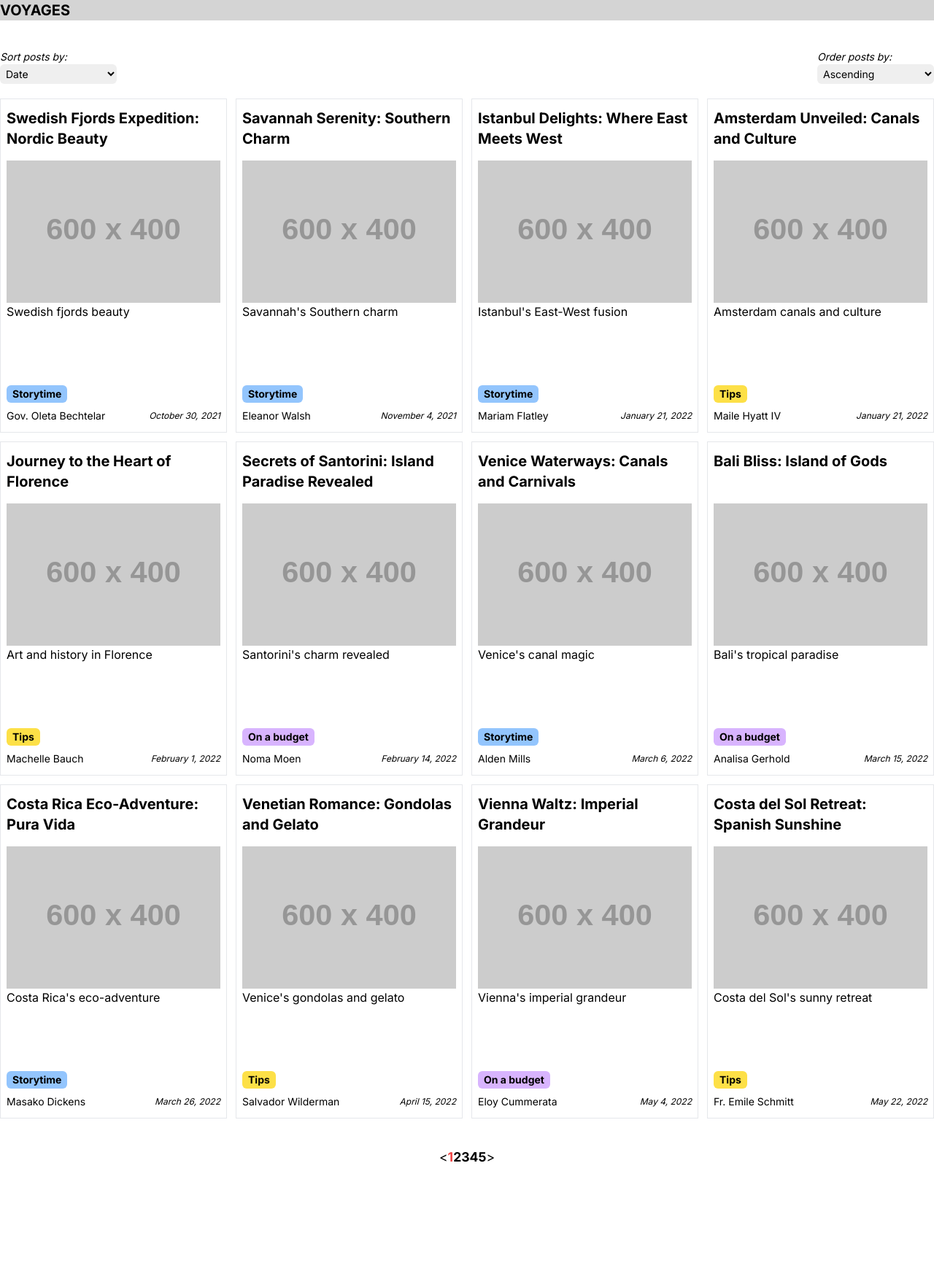
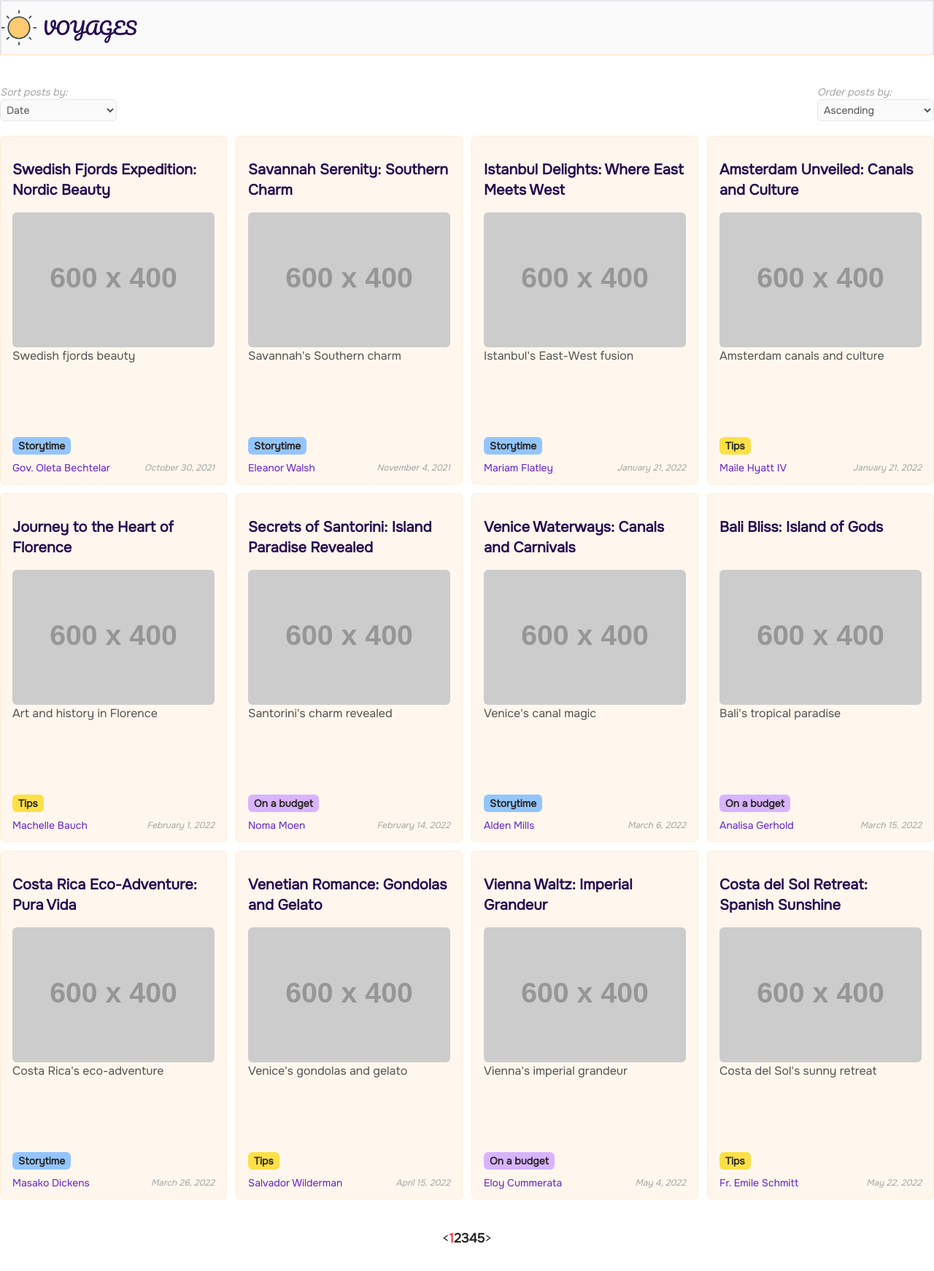
Before and after one commit to ad9311/voyages, a Next.js app: page / in a window 1280 px wide. Shown: the top 1742 px of the page at 73% size. Built offline with nearby package versions, Linux system fonts and the light colour scheme.

Commit message:
Improve styles overall

```diff
--- a/app/globals.css
+++ b/app/globals.css
@@ -1,13 +1,25 @@
 @tailwind base;
 @tailwind components;
 @tailwind utilities;
+
+* {
+	@apply transition-all ease-in-out duration-300;
+}
+
+body {
+	@apply text-stone-800;
+}
 
 main {
   @apply mt-10 pb-40 mx-auto container px-2 sm:px-0;
 }
 
+.form label {
+	@apply text-neutral-400;
+}
+
 .form select {
-	@apply p-1 min-w-[10rem] rounded-md;
+	@apply p-1 min-w-[10rem] rounded-md border bg-neutral-50 text-neutral-600;
 }
 
 /* Taken from https://cssload.net/en/spinners/4 */
@@ -21,7 +33,7 @@ main {
 	width: 49px;
 	height: 49px;
 	margin: 0 auto;
-	border: 3px solid rgb(183, 0, 255);
+	border: 3px solid #621ec9;
 	border-radius: 50%;
 	border-left-color: transparent;
 	border-right-color: transparent;
--- a/app/layout.tsx
+++ b/app/layout.tsx
@@ -1,9 +1,9 @@
 import type { Metadata } from 'next';
-import { Inter } from 'next/font/google';
+import { Onest } from 'next/font/google';
 import './globals.css';
 import Navbar from './layout_components/Navbar';
 
-const inter = Inter({ subsets: ['latin'] });
+const onest = Onest({ subsets: ['latin'], weight: '400' });
 
 export const metadata: Metadata = {
   title: 'Voyages',
@@ -13,7 +13,7 @@ export const metadata: Metadata = {
 function RootLayout({ children }: { children: React.ReactNode }) {
   return (
     <html lang="en">
-      <body className={inter.className}>
+      <body className={onest.className}>
         <Navbar />
         {children}
       </body>
--- a/app/layout_components/Navbar.tsx
+++ b/app/layout_components/Navbar.tsx
@@ -1,8 +1,20 @@
+import Image from 'next/image';
+import Link from 'next/link';
+import { Pacifico } from 'next/font/google';
+
+const pacifico = Pacifico({ subsets: ['latin-ext'], weight: '400' });
+
 function Navbar() {
   return (
-    <div className="bg-neutral-300">
-      <div className="mx-auto container px-2 sm:px-0">
-        <h1 className="text-xl font-bold">VOYAGES</h1>
+    <div className="bg-neutral-50 border-2 border-b-orange-100">
+      <div className="my-3 flex items-center mx-auto container px-2 sm:px-0">
+        <Image className="w-12 mr-2" src="/voyages.svg" width={10} height={10} alt="voyages_icon" />
+        <Link href="/">
+          <h1
+            className={`text-2xl text-primary-dark hover:text-primary font-bold ${pacifico.className}`}>
+            VOYAGES
+          </h1>
+        </Link>
       </div>
     </div>
   );
--- a/app/posts/PostPreview.tsx
+++ b/app/posts/PostPreview.tsx
@@ -18,14 +18,21 @@ function PostPreview(props: PostProps) {
   }
 
   return (
-    <article className="h-full border px-2 py-3 grid sm:grid-rows-5 xl:grid-rows-6">
+    <article className="h-full border border-orange-100 bg-orange-50 hover:bg-orange-100 px-4 pt-8 pb-3 grid sm:grid-rows-5 xl:grid-rows-6 rounded-md">
       <Link href={`/posts/${props.id}`} className="h-fit">
-        <h2 className="text-xl font-bold">{props.title}</h2>
+        <h2 className="text-xl font-bold text-primary-dark hover:text-primary">{props.title}</h2>
       </Link>
       <div className="row-start-2 sm:row-span-3 xl:row-span-4">
-        {/* <img src={props.thumbnail} alt="Thumbnail" /> */}
-        <Image src={props.thumbnail} width={600} height={400} alt="thumbnail" />
-        <p>{props.description}</p>
+        <Link href={`/posts/${props.id}`} className="h-fit">
+          <Image
+            src={props.thumbnail}
+            width={600}
+            height={400}
+            alt="thumbnail"
+            className="rounded-md"
+          />
+          <p className="text-neutral-600">{props.description}</p>
+        </Link>
       </div>
       <div className="row-start-5 xl:row-start-6">
         <strong
@@ -36,8 +43,8 @@ function PostPreview(props: PostProps) {
           {props.category}
         </strong>
         <div className="mt-2 flex items-center justify-between">
-          <p className="text-sm">{props.author}</p>
-          <p className="italic text-xs" title={formatDateTime(props.publishedAt)}>
+          <p className="text-sm text-primary">{props.author}</p>
+          <p className="italic text-xs text-neutral-400" title={formatDateTime(props.publishedAt)}>
             {formatDate(props.publishedAt)}
           </p>
         </div>
--- a/app/posts/[id]/PostComment.tsx
+++ b/app/posts/[id]/PostComment.tsx
@@ -3,10 +3,12 @@ import React from 'react';
 
 function PostComment({ comment }: { comment: PostComment }) {
   return (
-    <div>
-      <p>{comment.author}</p>
-      <p>{comment.content}</p>
-    </div>
+    <>
+      <p className="italic font-bold text-primary-dark">{comment.author}:</p>
+      <div className="ml-5 px-3 py-4 border bg-white w-fit rounded-md">
+        <p>{comment.content}</p>
+      </div>
+    </>
   );
 }
 
--- a/app/posts/[id]/PostContent.tsx
+++ b/app/posts/[id]/PostContent.tsx
@@ -6,13 +6,19 @@ import PostComment from './PostComment';
 function PostContent(props: PostProps) {
   const mappedImageParagraphs = props.paragraphs.map((paragraph, index) => (
     <div key={`post-${props.id}-${index}`}>
-      <Image src={props.images[index]} width={1200} height={900} alt={`image ${index + 1}`} />
-      <p className="mt-2 mb-16 text-justify">{paragraph}</p>
+      <Image
+        className="rounded-md"
+        src={props.images[index]}
+        width={1200}
+        height={900}
+        alt={`image ${index + 1}`}
+      />
+      <p className="mt-2 px-5 mb-16 text-justify">&ensp;&ensp;{paragraph}</p>
     </div>
   ));
 
   const mappedComments = props.comments.map((comment, index) => (
-    <li key={`${comment.author}-${index}`}>
+    <li key={`${comment.author}-${index}`} className="mb-5">
       <PostComment comment={comment} />
     </li>
   ));
@@ -20,18 +26,22 @@ function PostContent(props: PostProps) {
   return (
     <>
       <article className="mt-5 max-w-[50rem] mx-auto">
-        <h2 className="text-2xl sm:text-3xl text-center font-bold">{props.title}</h2>
-        <h3 className="text-base sm:text-xl text-center">{props.description}</h3>
+        <h2 className="text-2xl sm:text-3xl text-center font-bold text-primary-dark">
+          {props.title}
+        </h2>
+        <h3 className="text-base sm:text-xl text-center text-neutral-600">{props.description}</h3>
         <div className="pl-5 mt-1 mb-10 flex items-center gap-3">
-          <p>{props.author}</p>
-          <p className="text-sm italic" title={formatDateTime(props.publishedAt)}>
+          <p className="text-secondary font-bold">{props.author}</p>
+          <p className="text-sm italic text-neutral-400" title={formatDateTime(props.publishedAt)}>
             {formatDate(props.publishedAt)}
           </p>
         </div>
         <div>{mappedImageParagraphs}</div>
       </article>
-      <h3 className="mt-10 text-xl font-bold">Comments:</h3>
-      <ul>{mappedComments}</ul>
+      <section className="mx-auto w-[60rem]">
+        <h3 className="mt-10 mb-2 text-xl font-bold">Comments:</h3>
+        <ul className="bg-neutral-50 border p-10 max-h-96 overflow-y-scroll">{mappedComments}</ul>
+      </section>
     </>
   );
 }
--- a/app/posts/[id]/page.tsx
+++ b/app/posts/[id]/page.tsx
@@ -25,7 +25,9 @@ async function PostContentPage({ params }: { params: Params }) {
   return (
     <main>
       <section>
-        <Link href="/" className="text-xl">
+        <Link
+          href="/"
+          className="px-5 py-2 text-xl text-secondary font-bold bg-neutral-50 hover:bg-neutral-100 border rounded-md">
           &#60; Back
         </Link>
         <Suspense fallback={<Loading />}>
--- a/tailwind.config.ts
+++ b/tailwind.config.ts
@@ -8,10 +8,10 @@ const config: Config = {
   ],
   theme: {
     extend: {
-      backgroundImage: {
-        'gradient-radial': 'radial-gradient(var(--tw-gradient-stops))',
-        'gradient-conic':
-          'conic-gradient(from 180deg at 50% 50%, var(--tw-gradient-stops))',
+      colors: {
+        primary: '#621ec9',
+        'primary-dark': '#270c51',
+        secondary: '#c48c24',
       },
     },
   },
```
Also changed, not shown: public/voyages.svg (added).
